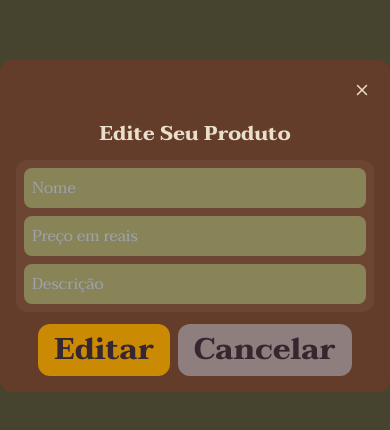
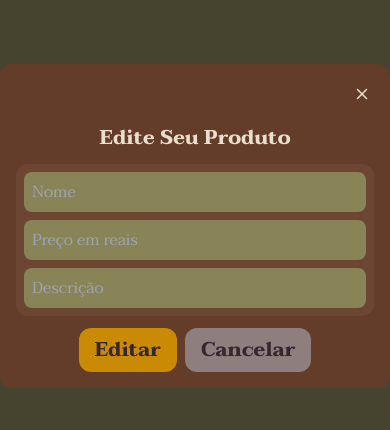
Before and after one commit to oCristians/desafio-next, a Next.js app: page /gerenciamento/edit/1 in a window 390 px wide. Shown: the part 196-626 px from the top of the page. Built offline with nearby package versions, Linux system fonts and the light colour scheme.

Commit message:
front-Crud

```diff
--- a/app/gerenciamento/create/page.tsx
+++ b/app/gerenciamento/create/page.tsx
@@ -1,9 +1,12 @@
+import Link from 'next/link'
 export default function Page() {
     return(
-        <div className="z-40 absolute flex justify-center items-center w-full h-full bg-[#46432f]">
-            <form autoComplete="off" className="w-full lg:w-4/12 xl:w-7/12 2xl:w-5/12 gap-3 flex flex-col p-4 justify-center items-center rounded-xl bg-[#643D2A] ">
+        <div>
+            <Link href="../" className='z-0 absolute w-full h-full bg-[#46432f]'></Link>
+            <form autoComplete="off" className="w-full top-1/2 left-1/2 transform -translate-x-1/2 -translate-y-1/2 absolute
+            lg:w-4/12 xl:w-7/12 2xl:w-5/12 gap-3 flex flex-col p-4 justify-center items-center rounded-xl bg-[#643D2A] ">
                 <div className="w-full flex justify-end text-2xl md:text-3xl lg:text-4xl xl:text-5xl 2xl:text-6xl 3xl:text-7xl text-[#E9DFCC]">
-                    <i className="bi bi-x"></i>
+                    <Link href="../"><i className="bi bi-x"></i></Link>
                 </div>
                 <div className="text-xl font-bold text-[#E9DFCC] md:text-2xl lg:text-3xl xl:text-4xl 2xl:text-5xl 3xl:text-6xl">Crie Seu Produto</div>
                 <div className="flex flex-col w-full justify-center gap-2 rounded-xl p-2 bg-[#6C4633] ">
@@ -29,11 +32,11 @@ export default function Page() {
                 <div className="flex gap-2">
                 <button
                 type="submit"
-                className="bg-green-600 text-3xl font-bold text-[#352630] py-2 px-4 rounded-xl">
+                className="bg-green-600 text-xl lg:text-3xl font-bold text-[#352630] py-2 px-4 rounded-xl">
                 Criar
                 </button>
                 <button
-                className="bg-[#8E7E7E] text-3xl font-bold text-[#352630] py-2 px-4 rounded-xl">
+                className="bg-[#8E7E7E] text-xl lg:text-3xl font-bold text-[#352630] py-2 px-4 rounded-xl">
                 Cancelar
                 </button>
                 </div>
--- a/app/gerenciamento/edit/[id]/page.tsx
+++ b/app/gerenciamento/edit/[id]/page.tsx
@@ -1,10 +1,13 @@
+import Link from 'next/link'
 export default async function Page() {
 
     return(
-        <div className="z-40 absolute flex justify-center items-center w-full h-full bg-[#46432f]">
-            <form autoComplete="off" className="w-full lg:w-4/12 xl:w-7/12 2xl:w-5/12 gap-3 flex flex-col p-4 justify-center items-center rounded-xl bg-[#643D2A] ">
+        <div>
+            <Link href="../" className='z-0 absolute w-full h-full bg-[#46432f]'></Link>
+            <form autoComplete="off" className="w-full top-1/2 left-1/2 transform -translate-x-1/2 -translate-y-1/2 absolute
+            lg:w-4/12 xl:w-7/12 2xl:w-5/12 gap-3 flex flex-col p-4 justify-center items-center rounded-xl bg-[#643D2A] ">
                 <div className="w-full flex justify-end text-2xl md:text-3xl lg:text-4xl xl:text-5xl 2xl:text-6xl 3xl:text-7xl text-[#E9DFCC]">
-                    <i className="bi bi-x"></i>
+                    <Link href="../"><i className="bi bi-x"></i></Link>
                 </div>
                 <div className="text-xl font-bold text-[#E9DFCC] md:text-2xl lg:text-3xl xl:text-4xl 2xl:text-5xl 3xl:text-6xl">Edite Seu Produto</div>
                 <div className="flex flex-col w-full justify-center gap-2 rounded-xl p-2 bg-[#6C4633] ">
@@ -30,11 +33,11 @@ export default async function Page() {
                 <div className="flex gap-2">
                 <button
                 type="submit"
-                className="bg-yellow-600 text-3xl font-bold text-[#352630] py-2 px-4 rounded-xl">
+                className="bg-yellow-600 text-xl lg:text-3xl font-bold text-[#352630] py-2 px-4 rounded-xl">
                 Editar
                 </button>
                 <button
-                className="bg-[#8E7E7E] text-3xl font-bold text-[#352630] py-2 px-4 rounded-xl">
+                className="bg-[#8E7E7E] text-xl lg:text-3xl font-bold text-[#352630] py-2 px-4 rounded-xl">
                 Cancelar
                 </button>
                 </div>
--- a/app/gerenciamento/view/[id]/page.tsx
+++ b/app/gerenciamento/view/[id]/page.tsx
@@ -1,26 +1,32 @@
+import Link from 'next/link'
 export default function Page() {
     return(
-        <div className="z-40 absolute flex justify-center items-center w-full h-full bg-[#46432f]">
-            <form autoComplete="off" className="w-full lg:w-4/12 xl:w-7/12 2xl:w-5/12 gap-3 flex flex-col p-4 justify-center items-center rounded-xl bg-[#643D2A] ">
+        <div>
+            <Link href="../" className='z-0 absolute w-full h-full bg-[#46432f]'></Link>
+            <form autoComplete="off" className="w-full top-1/2 left-1/2 transform -translate-x-1/2 -translate-y-1/2 absolute  lg:w-4/12 xl:w-7/12 2xl:w-5/12 gap-3
+            flex flex-col p-4 justify-center items-center rounded-xl bg-[#643D2A] ">
                 <div className="w-full flex justify-end text-2xl md:text-3xl lg:text-4xl xl:text-5xl 2xl:text-6xl 3xl:text-7xl text-[#E9DFCC]">
-                    <i className="bi bi-x"></i>
+                <Link href="../"><i className="bi bi-x"></i></Link>
                 </div>
                 <div className="text-xl font-bold text-[#E9DFCC] md:text-2xl lg:text-3xl xl:text-4xl 2xl:text-5xl 3xl:text-6xl">Veja Seu Produto</div>
                 <div className="flex flex-col w-full justify-center gap-2 rounded-xl p-2 bg-[#6C4633] ">
                     <input
                     type="text"
+                    readOnly
                     className="bg-[#898458] p-2 rounded-lg hover:bg-[#79744e]
                         caret-green transition-all duration-300"
                     placeholder="Nome"
                     ></input>
                     <input
                     type="number"
+                    readOnly
                     className="bg-[#898458] p-2 rounded-lg hover:bg-[#79744e]
                         caret-green transition-all duration-300"
                     placeholder="Preço em reais"
                     ></input>
                     <input
                     type="text"
+                    readOnly
                     className="bg-[#898458] p-2 rounded-lg hover:bg-[#79744e]
                         caret-green transition-all duration-300"
                     placeholder="Descrição"
@@ -28,7 +34,7 @@ export default function Page() {
                 </div>
                 <div className="flex gap-2">
                 <button
-                className="bg-[#8E7E7E] text-3xl font-bold text-[#352630] py-2 px-4 rounded-xl">
+                className="bg-[#8E7E7E] text-xl lg:text-3xl font-bold text-[#352630] py-2 px-4 rounded-xl">
                 Cancelar
                 </button>
                 </div>
```
